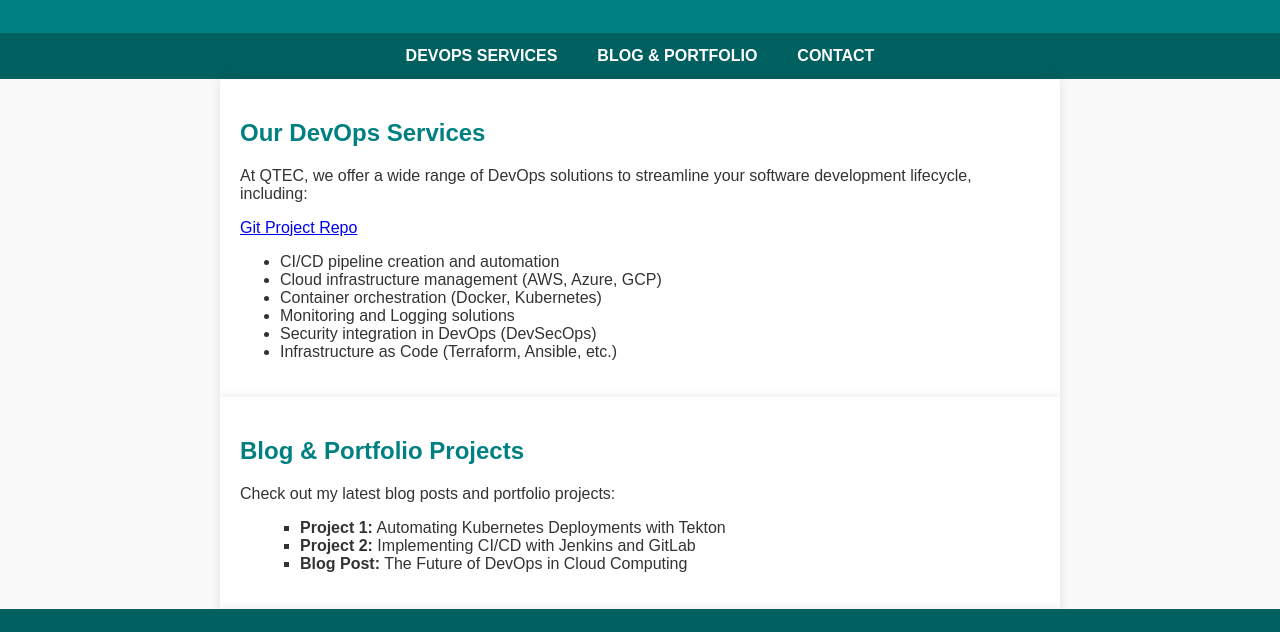
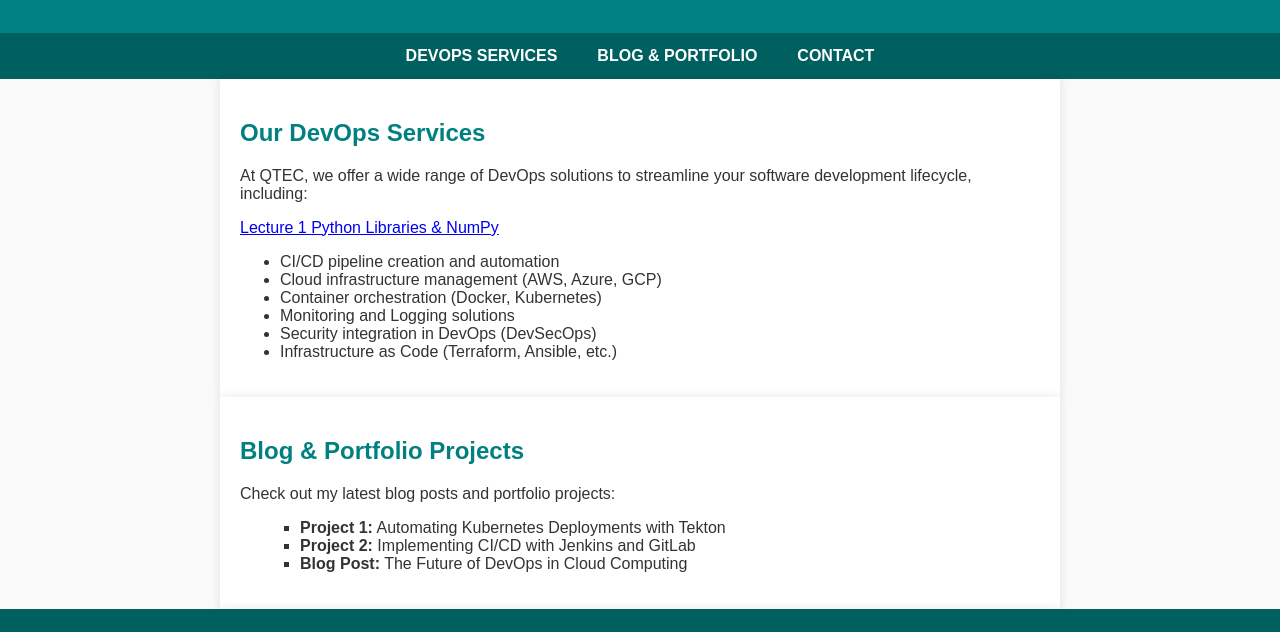
Before and after one commit to QasimUmar/QTEC, a plain HTML site: page index.html in a window 1280 px wide. Shown: the part 121-753 px from the top of the page. Drawn offline with Linux system fonts and the light colour scheme.

Commit message:
Update index.html

```diff
--- a/index.html
+++ b/index.html
@@ -91,7 +91,7 @@
 <section id="services" class="services">
     <h2>Our DevOps Services</h2>
     <p>At QTEC, we offer a wide range of DevOps solutions to streamline your software development lifecycle, including:</p>
-    <a href=https://qtech.agency/Git.html target="_blank">Git Project Repo</a>
+    <a href=https://qtech.agency/Lec1.html target="_blank">Lecture 1 Python Libraries & NumPy</a>
     <ul>
         <li>CI/CD pipeline creation and automation</li>
         <li>Cloud infrastructure management (AWS, Azure, GCP)</li>
```
